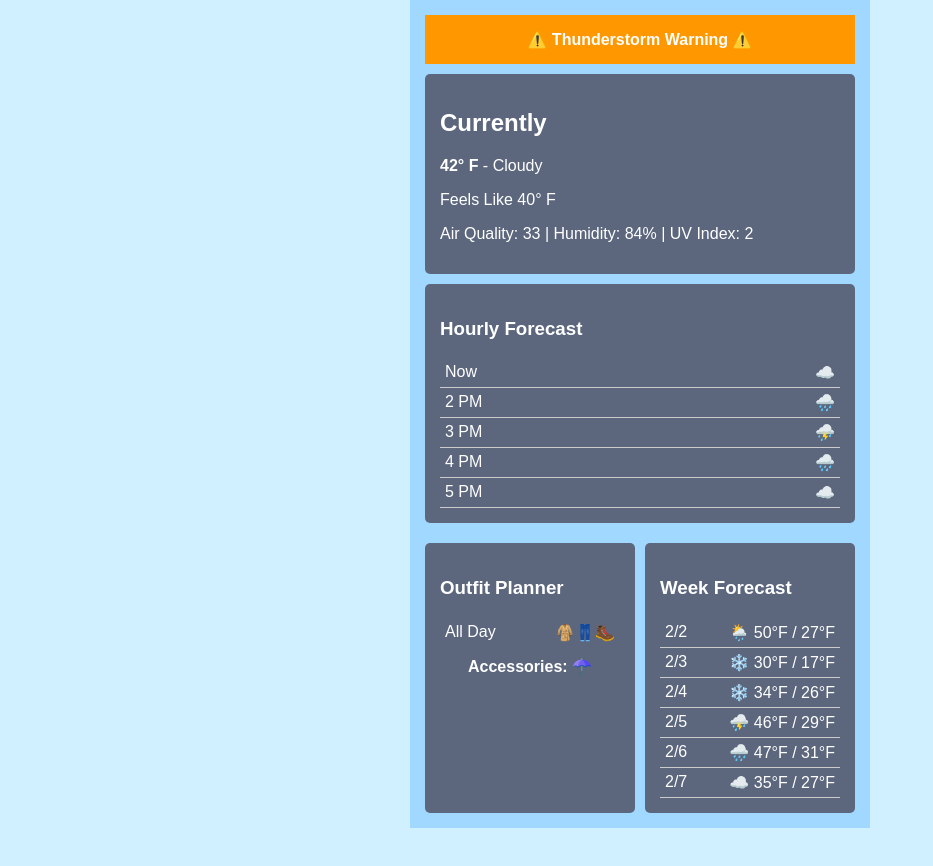
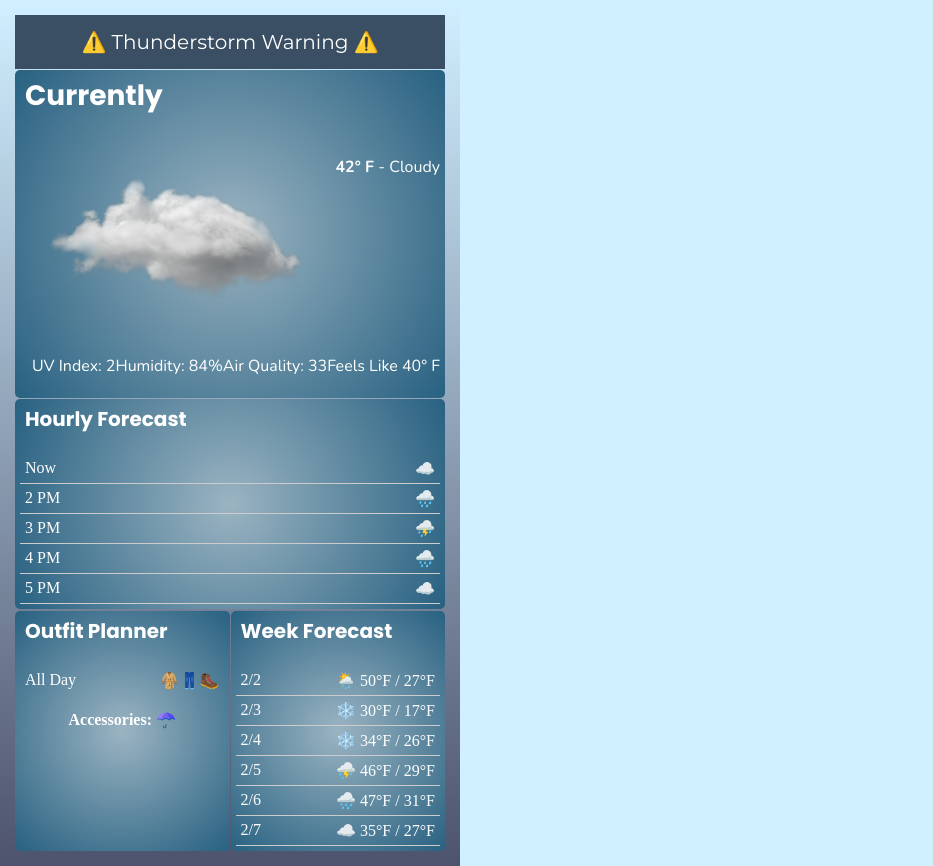
Before and after one commit to vavali08/assignment-1, a plain HTML site: page index.html in a window 1280 px wide. Shown: the whole page, without its empty margins (0-933 px from the left). Before the commit the page ends 828 px from the top, so only its background shows below. Drawn offline with nearby package versions, Linux system fonts and the light colour scheme.

Commit message:
modified currently part but will go back to cloud

```diff
--- a/index.html
+++ b/index.html
@@ -2,20 +2,19 @@
 <html>
     <head>
         <link href="/styles.css" rel="stylesheet" />
-        <style>
-            @import url('https://fonts.googleapis.com/css2?family=Inter:ital,opsz,wght@0,14..32,100..900;1,14..32,100..900&display=swap');
-        </style>
         <title>Weather App</title>
-        <link rel="stylesheet" href="styles.css">
     </head>
     <body>
         <div class="container">
             <div class="warning">⚠️ Thunderstorm Warning ⚠️</div>
             <div class="section">
                 <h2>Currently</h2>
+                <img src="/assets/cloud.png" alt="Clouds" class = "cloud-img">
                 <p><strong>42° F</strong> - Cloudy</p>
                 <p>Feels Like 40° F</p>
-                <p>Air Quality: 33 | Humidity: 84% | UV Index: 2</p>
+                <p class="air-quality">Air Quality: 33</p>
+                <p class="humidity">Humidity: 84%</p>
+                <p class="uv-index">UV Index: 2</p>
             </div>
             <div class="section hourly-forecast">
                 <h3>Hourly Forecast</h3>
--- a/styles.css
+++ b/styles.css
@@ -1,58 +1,77 @@
+@import url('https://fonts.googleapis.com/css2?family=Montserrat:ital,wght@0,100..900;1,100..900&family=Nunito:ital,wght@0,200..1000;1,200..1000&family=Poppins:ital,wght@0,100;0,200;0,300;0,400;0,500;0,600;0,700;0,800;0,900;1,100;1,200;1,300;1,400;1,500;1,600;1,700;1,800;1,900&display=swap');
 body {
-    font-family: Arial, sans-serif;
     background-color: #D0EFFF;
     margin: 0;
     padding: 0;
-    display: flex;
     justify-content: center;
     align-items: center;
 }
+h2 {
+    font-family: 'Poppins', sans-serif;
+    font-size: 28px;
+    margin-top: 0;
+    padding-left: 5px;
+}
+h3 {
+    font-family: 'Poppins', sans-serif;
+    font-size: 20px;
+    margin-top: 0;
+    padding-left: 5px;
+
+}
+p {
+    font-family: 'Nunito';
+    float: right;
+}
+/* main container for all objects*/
 .container {
     width: 100vw;
-    background: #A0D8FF;
+    background: linear-gradient(to bottom, #D0EFFF, #4d536c);
     padding: 15px;
     max-width: 430px;
     display: flex;
     flex-direction: column;
-    justify-content: space-between;
+    justify-content: flex-start;
     border-radius: 0;
     box-shadow: none;
     overflow: hidden;
 }
+/* weather warning at top*/
 .warning {
-    background: #FF9800;
+    background: #3a4f63;
     color: white;
     padding: 15px;
     text-align: center;
-    font-weight: bold;
+    font-family: 'Montserrat', sans-serif;
+    font-size: 20px;
     width: 100%;
     overflow: hidden;
     box-sizing: border-box;
 }
 .section {
-    background: #5C677D;
-    padding: 15px;
+    background: radial-gradient(circle, #9bb4c2, #286181);
+    padding: 5px;
     border-radius: 5px;
     color: white;
-    margin-top: 10px;
+    margin-top: 1px;
 }
+/* hourly forecast*/
 .hourly-forecast {
     display: flex;
     flex-direction: column;
 }
+/* container for outfit planner and weekly forecast */
 .forecast-container {
     display: flex;
-    justify-content: space-between;
-    flex-wrap: wrap;
-
-    gap: 10px;
-    margin-top: 10px;
+    justify-content: center;
+    gap: 1px;
+    margin-top: 1px;
 }
 .outfit-planner, .week-forecast {
     flex: 1;
-    padding: 15px;
+    padding: 5px;
     border-radius: 5px;
-    background: #5C677D;
+    background: radial-gradient(circle, #9bb4c2, #286181);
     color: white;
 }
 .hourly-item, .week-item {
@@ -67,6 +86,12 @@ body {
     padding: 5px;
 }
 .accessories {
-    margin-top: 10px;
+    margin-top: 15px;
     text-align: center;
 }
+/* images */
+.cloud-img {
+    width: 300px;
+    height: auto;
+    margin-right: 10px;
+}
```
Also changed, not shown: assets/cloud.png (added), 1 other file.
